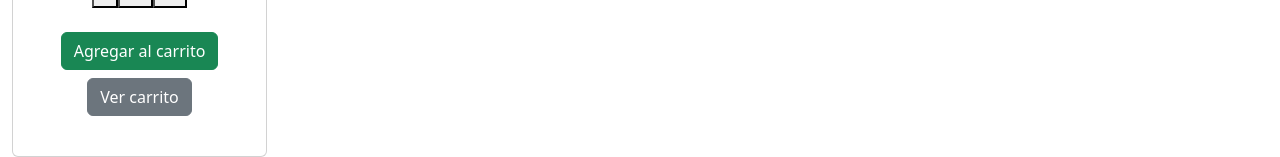
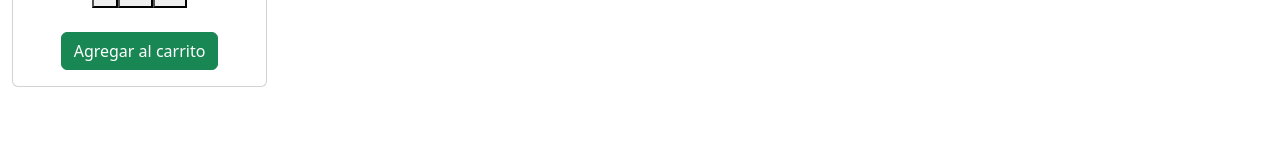
Before and after one commit to HFajardo02/ecommerce-hectorfajardo, a React (Create React App) app: page /detalle/1 in a window 1280 px wide. Shown: the part 668-825 px from the top of the page. After the commit the page ends 800 px from the top, so only its background shows below. Built offline with nearby package versions, Linux system fonts and the light colour scheme.

Commit message:
Sincronizar Counter Actualizado

```diff
--- a/src/components/ItemDetail/ItemDetail.jsx
+++ b/src/components/ItemDetail/ItemDetail.jsx
@@ -2,19 +2,25 @@ import Card from 'react-bootstrap/Card';
 import CardGroup from 'react-bootstrap/CardGroup';
 import Row from 'react-bootstrap/Row';
 import Col from 'react-bootstrap/Col';
+
+
 import ItemCount from '../ItemCount/ItemCount';
+import { useCartContext } from '../../contexts/cartContext';
 import { Link } from 'react-router-dom';
-import { useCartContext } from '../../contexts/cartContext';
+import { useState } from 'react';
 
 
 
 const ItemDetail = ({producto}) => {
+
+    const [ addedToCart, setAddedToCart] = useState (false)
 
     const { cart, addToCart } = useCartContext ()
 
     const verCarrito = (count) => {
         console.log ("Número de Artículos Seleccionados: ", {count})
         addToCart( {...producto, cantidad: count} )
+        setAddedToCart(true)
     }
 
     console.log(cart)
@@ -44,12 +50,17 @@ const ItemDetail = ({producto}) => {
                                     <br />
                                     <b>Stock:</b> {producto.stock} unidades
                                 </Card.Text>
-                                <ItemCount initial={1} stock={producto.stock} verCarrito={verCarrito}/>
-                                    <Card.Text>
+                                <Card.Text>
+                                {
+                                    addedToCart
+                                    ?
                                         <Link to='/cart' >
-                                            <button className="btn btn-secondary mt-2" onClick={()=>console.log('Ver carrito') }>Ver carrito</button><br /><br />
+                                            <button className="btn btn-primary mt-2" onClick={()=>console.log('Ver carrito') }>Ver carrito</button><br /><br />
                                         </Link>
-                                    </Card.Text>
+                                    :
+                                        <ItemCount initial={1} stock={producto.stock} verCarrito={verCarrito}/>
+                                }
+                                </Card.Text>
                             </Card.Body>
                         </Card>
                     </CardGroup>
```
